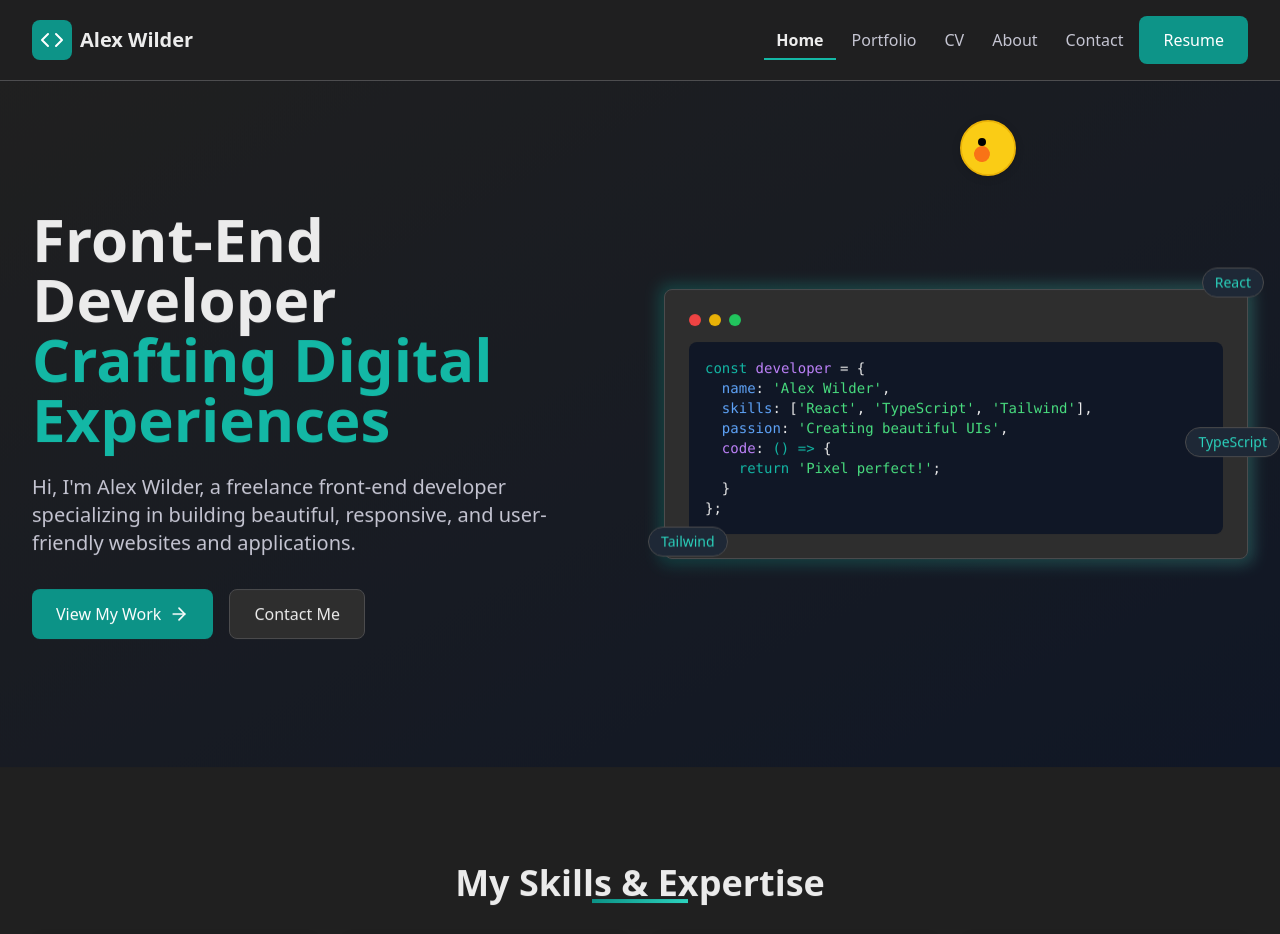
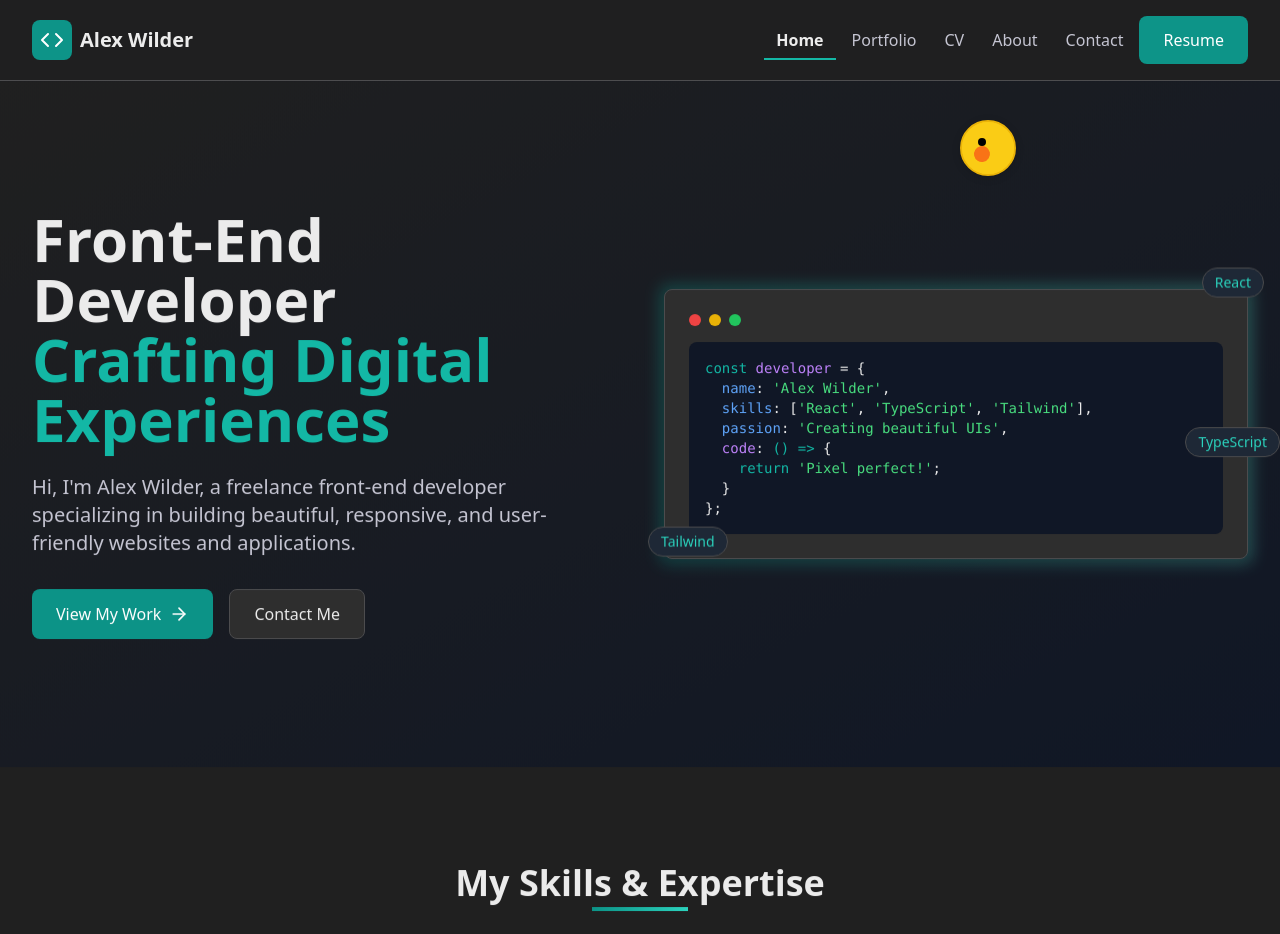
Before and after one commit to AlexWilder-Dev/Wilder-Portfolio, a React (Vite) app: page / in a window 1280 px wide. Shown: the top 934 px of the page. Built offline with nearby package versions, Linux system fonts and the light colour scheme; no server answers.

Commit message:
Add spacing below underlined sub headers

```diff
--- a/src/index.css
+++ b/src/index.css
@@ -112,7 +112,7 @@
   }
 
   .section-title {
-    @apply text-3xl md:text-4xl font-bold mb-8 text-center text-gpttext relative;
+    @apply text-3xl md:text-4xl font-bold mb-8 text-center text-gpttext relative pb-2;
   }
 
   .section-title::after {
```
